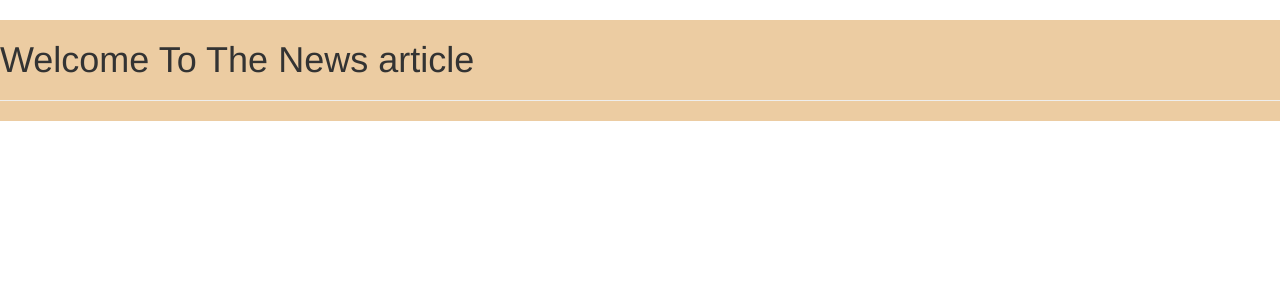
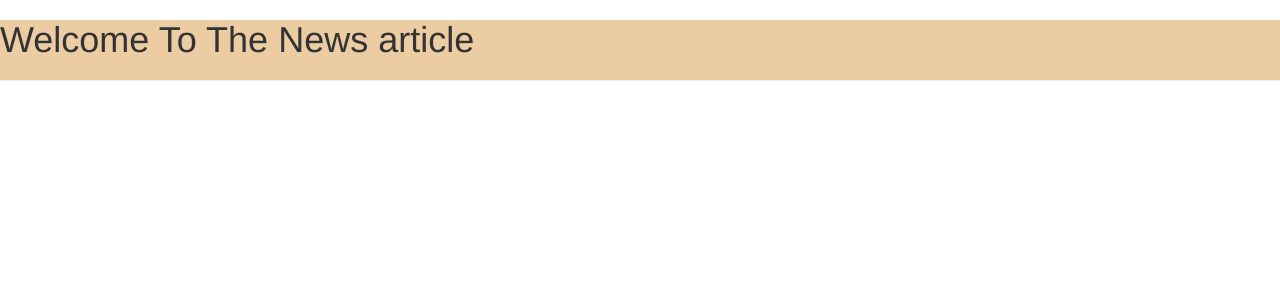
Before and after one commit to Celinemmbonekerrine4/news, a Flask app: template app/templates/news.html in a window 1280 px wide. Shown: the part 52-352 px from the top of the page. Run offline with Flask 2, Linux system fonts and the light colour scheme; the template is opened without the code that fills it, so the values that code supplies are empty; some libraries are stand-ins or nearby versions.

Commit message:
it will remove the items directions

```diff
--- a/app/static/css/news.css
+++ b/app/static/css/news.css
@@ -1,4 +1,4 @@
 .arts{
 background-color: rgb(236, 204, 162);
-align-content: space-between;
+
 }
```
